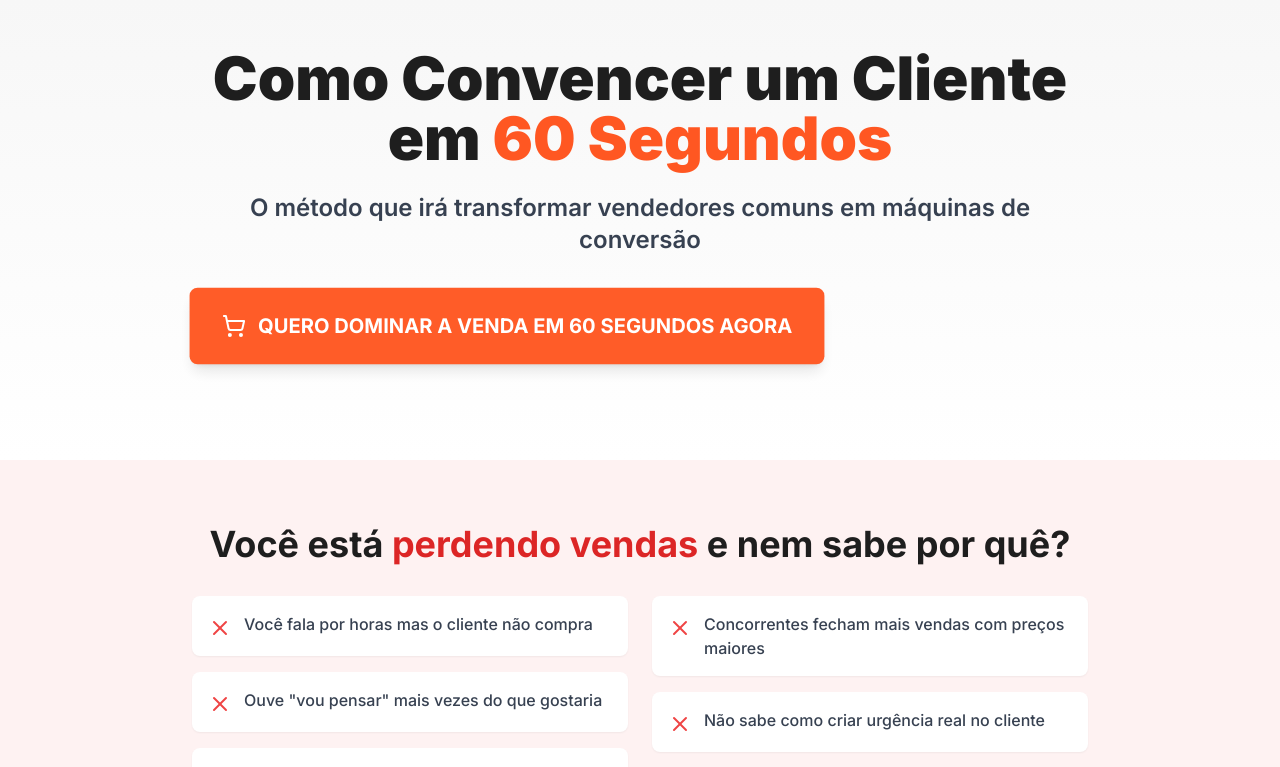
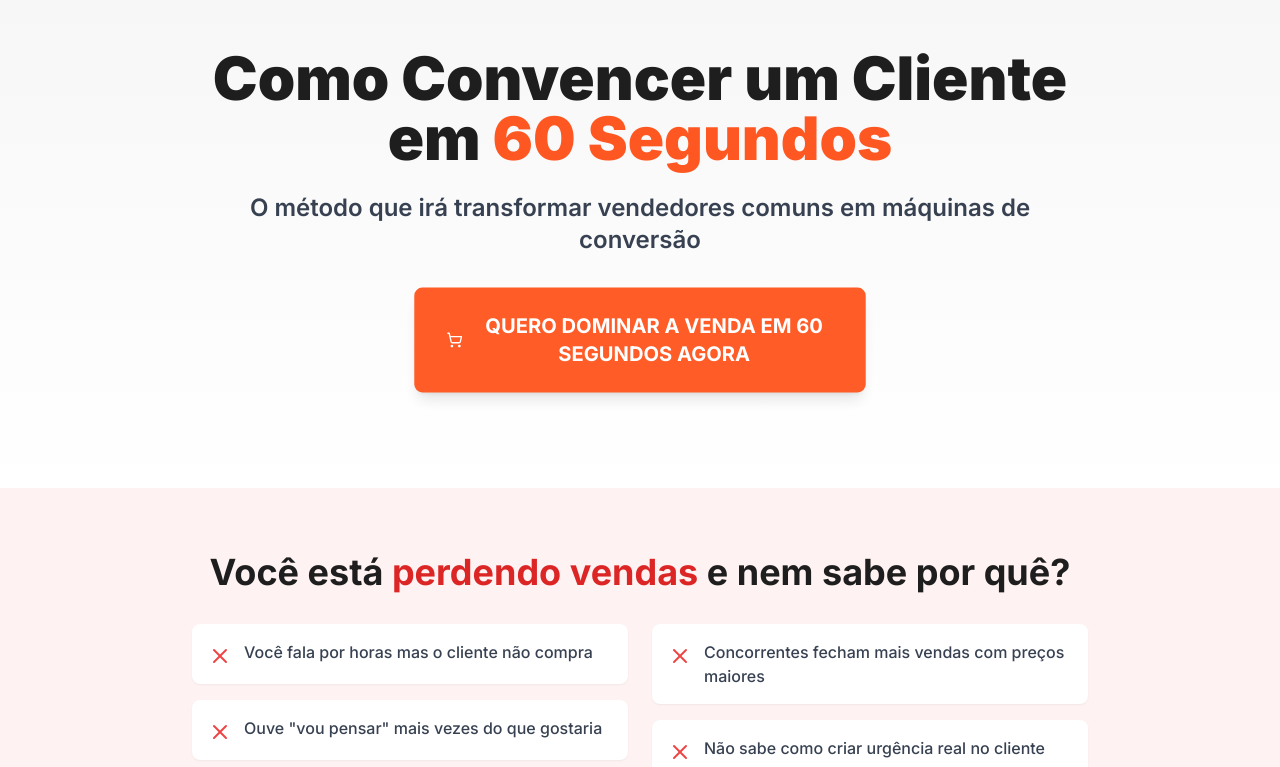
Before and after one commit to Hericksonmaia/sixty-second-sales-boost, a React (Vite) app: page / in a window 1280 px wide. Shown: the top 767 px of the page. Built offline with nearby package versions, Linux system fonts and the light colour scheme.

Commit message:
Align buttons on the page
Aligns the CTA buttons to ensure consistent spacing and visual presentation across the landing page.

```diff
--- a/src/pages/Index.tsx
+++ b/src/pages/Index.tsx
@@ -26,7 +26,7 @@ const Index = () => {
 
           {/* CTA Principal */}
           <div className="mb-12">
-            <CTAButton onClick={handleCTAClick} size="large" className="w-full md:w-auto" />
+            <CTAButton onClick={handleCTAClick} size="large" className="w-full max-w-md mx-auto" />
           </div>
 
           {/* Prova Social Rápida */}
@@ -250,7 +250,7 @@ const Index = () => {
               <CountdownTimer targetDate={countdownTarget} />
             </div>
 
-            <CTAButton onClick={handleCTAClick} size="large" className="w-full mb-6" />
+            <CTAButton onClick={handleCTAClick} size="large" className="w-full max-w-md mx-auto mb-6" />
 
             <div className="flex justify-center items-center gap-4 text-sm text-gray-600 flex-wrap">
               <div className="flex items-center gap-2">
@@ -299,7 +299,7 @@ const Index = () => {
             </ul>
           </div>
 
-          <CTAButton onClick={handleCTAClick} size="large" className="w-full md:w-auto" />
+          <CTAButton onClick={handleCTAClick} size="large" className="w-full max-w-md mx-auto" />
 
           <p className="mt-6 text-sm opacity-90">
             * Oferta válida apenas por 24 horas. Após esse período, o e-book volta ao preço normal de R$ 97.
```
